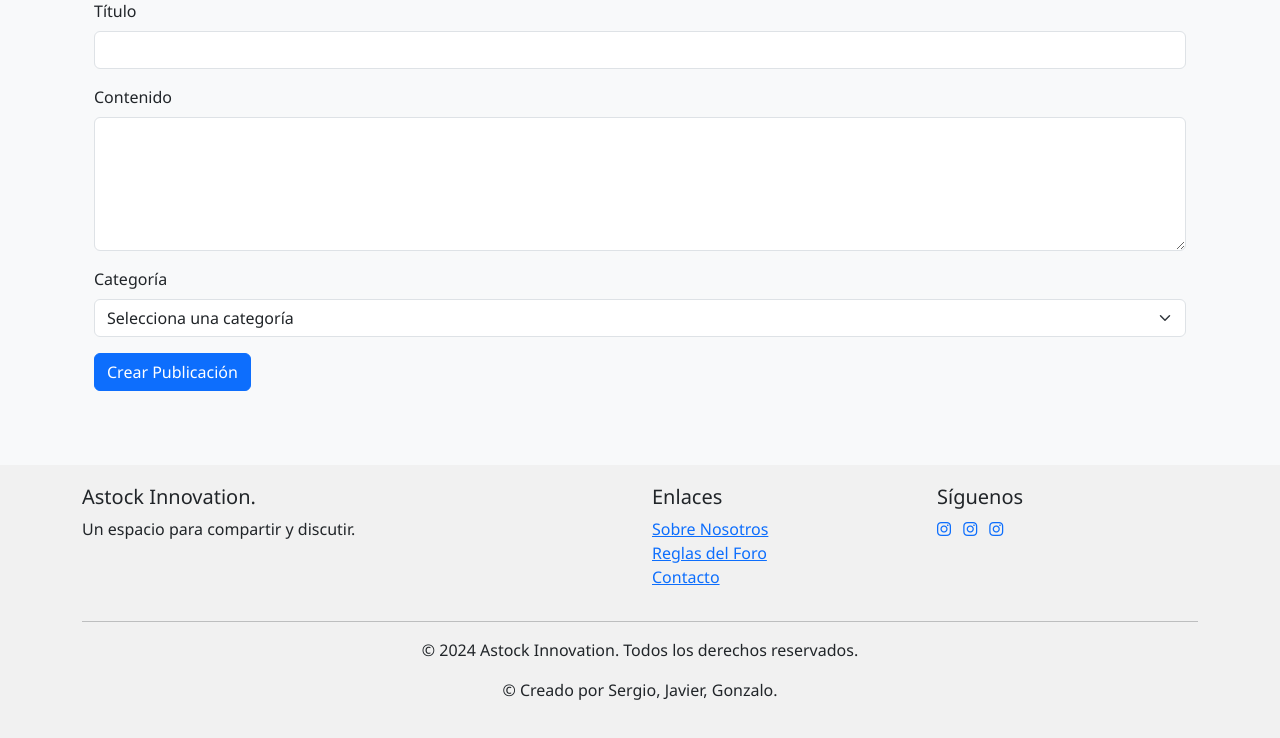
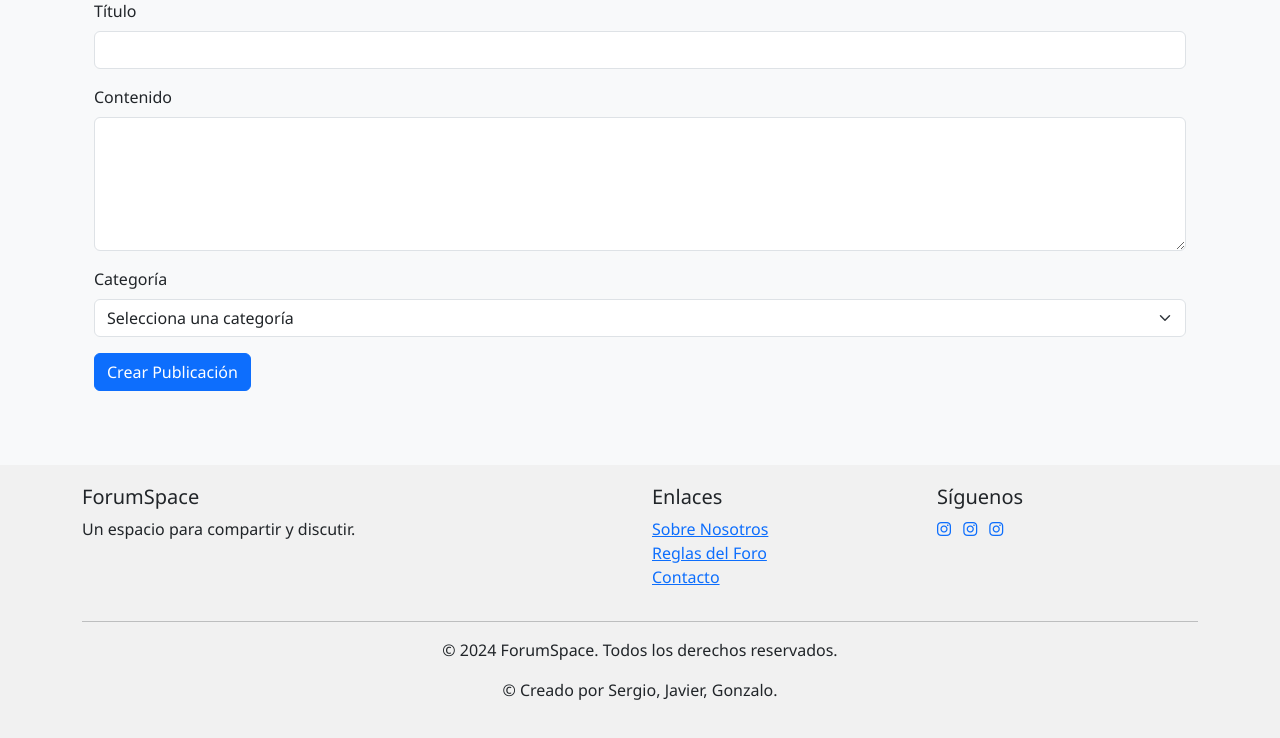
Before and after one commit to GnzaDev/ForumSpace-django-mysql, a Django app: template pagina/templates/crear_post.html in a window 1280 px wide. Shown: the part 175-913 px from the top of the page. Run offline with Django 3.2, Linux system fonts and the light colour scheme; the template is opened without the code that fills it, so the values that code supplies are empty.

Commit message:
modified:   pagina/templates/base.html

```diff
--- a/pagina/templates/base.html
+++ b/pagina/templates/base.html
@@ -164,7 +164,7 @@
         <div class="container">
             <div class="row">
                 <div class="col-md-6">
-                    <h5>Astock Innovation.</h5>
+                    <h5>ForumSpace</h5>
                     <p>Un espacio para compartir y discutir.</p>
                 </div>
                 <div class="col-md-3">
@@ -186,7 +186,7 @@
             </div>
             <hr>
             <div class="text-center">
-                <p>&copy; {% now "Y" %} Astock Innovation. Todos los derechos reservados.</p>
+                <p>&copy; {% now "Y" %} ForumSpace. Todos los derechos reservados.</p>
                 <p>&copy; Creado por Sergio, Javier, Gonzalo.</p>
             </div>
         </div>
```
